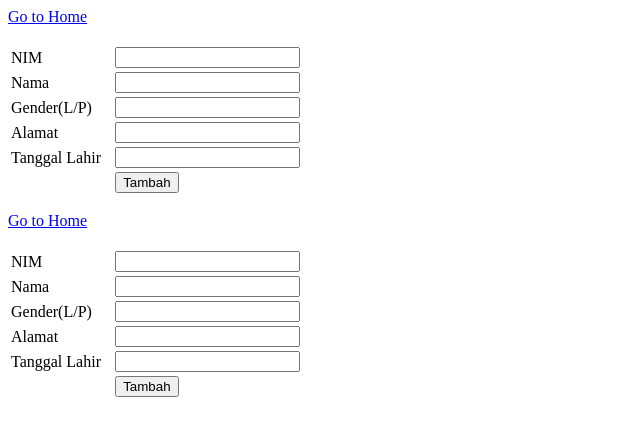
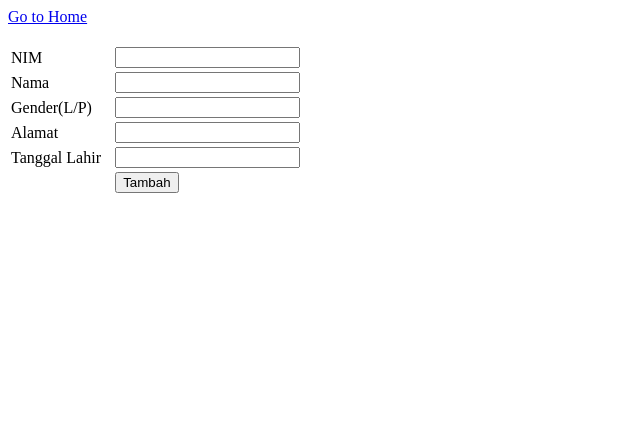
Before and after one commit to azlindafebi/PRAKTIKUM_PWD, a PHP site: page /tambah.php in a window 1280 px wide. Shown: the top 436 px of the page, without its empty margins (0-640 px from the left). Run offline with PHP 8.4, Linux system fonts and the light colour scheme.

Commit message:
kegiatan praktikum 3

```diff
--- a/PRAKTIKUM3/tambah.php
+++ b/PRAKTIKUM3/tambah.php
@@ -1,60 +1,3 @@
-<html>
-    <head>
-        <title> Tambah Data Mahasiswa</title>
-    </head>
-    <body>
-        <a href="index.php"> Go to Home</a>
-        <br/><br/>
-        <form action="tambah.php" method="post" name="form1">
-            <table width="25%" border="0">
-                <tr>
-                    <td>NIM</td>
-                    <td><input type="text" name="nim"></td>
-                </tr>
-                 <tr>
-                    <td>Nama</td>
-                    <td><input type="text" name="nama"></td>
-                </tr>
-                 <tr>
-                    <td>Gender(L/P)</td>
-                    <td><input type="text" name="jkel"></td>
-                </tr>
-                 <tr>
-                    <td>Alamat</td>
-                    <td><input type="text" name="alamat"></td>
-                </tr>
-                 <tr>
-                    <td>Tanggal Lahir</td>
-                    <td><input type="text" name="tgllhr"></td>
-                </tr>
-                <tr>
-                    <td></td>
-                    <td><input type="submit" name="Submit" value="Tambah"></td>
-                </tr>
-            </table>
-        </form>
-<?php
-    // check if form submitted, insert from data into users table
-    if (isset($_POST['Submit'])) {
-        $nim = $_POST['nim'];
-        $nama =$_POST['nama'];
-        $jkel = $_POST['jkel'];
-        $alamat =$_POST['alamat'];
-        $tgllhr = $_POST['tgllhr'];
-
-    // include database connection file
-        include_once("koneksi.php");
-
-    // insert user data into table
-        $result = mysqli_query($con, "INSERT INTO mahasiswa(nim, nama, jkel, alamat, tgllhr)VALUES('$nim','$nama','$jkel','$alamat','$tgllhr')");
-
-    // show messege when user added
-     echo "Data berhasil disimpan.<a href='index.php'>View Users</a>";
-
-    }
-?>
-    </body>
-
 <html>
     <head>
         <title> Tambah Data Mahasiswa</title>
```
